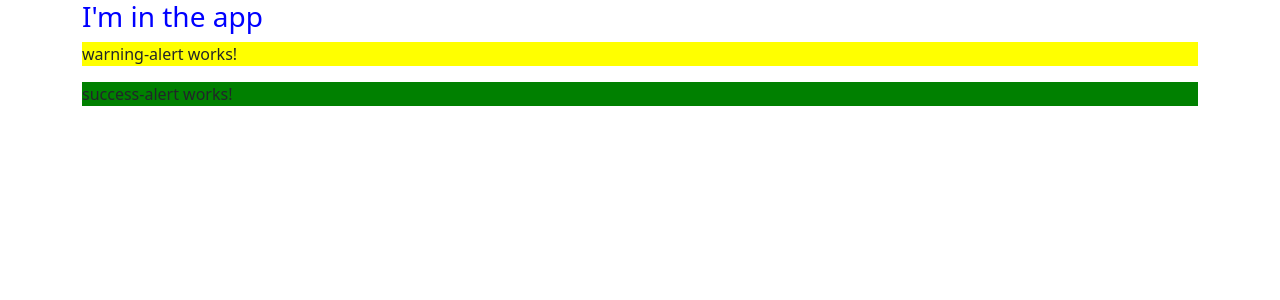
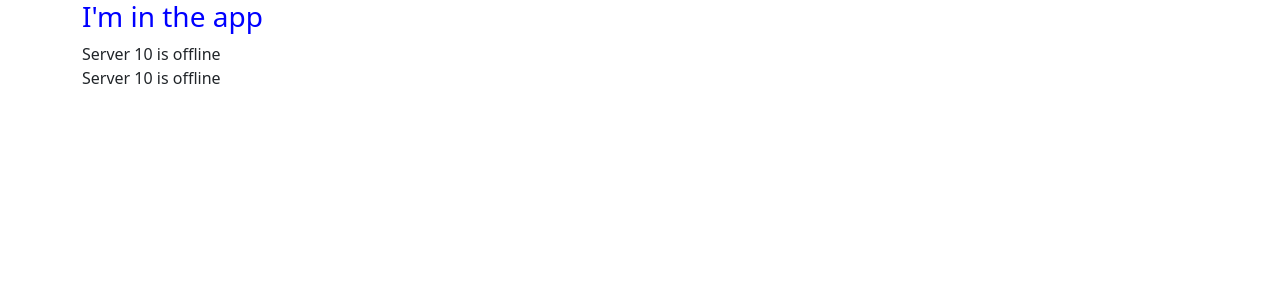
Before and after one commit to lapeko/udemy__the-complete-guide-to-angular-2, an Angular app in the folder my-first-app/: page / in a window 1280 px wide. Shown: the top 300 px of the page. Built offline with nearby package versions, Linux system fonts and the light colour scheme.

Commit message:
revert practive. Use interpolation

```diff
--- a/my-first-app/src/app/app.component.html
+++ b/my-first-app/src/app/app.component.html
@@ -2,8 +2,7 @@
   <div class="row">
     <div class="col-xs-12">
       <h3>I'm in the app</h3>
-      <app-warning-alert></app-warning-alert>
-      <app-success-alert></app-success-alert>
+      <app-servers></app-servers>
     </div>
   </div>
 </div>
--- a/my-first-app/src/app/server/server.component.html
+++ b/my-first-app/src/app/server/server.component.html
@@ -1 +1 @@
-<div>app-server</div>
+<div>Server {{ serverId }} is {{ status }}</div>
--- a/my-first-app/src/app/server/server.component.ts
+++ b/my-first-app/src/app/server/server.component.ts
@@ -4,4 +4,7 @@ import { Component } from '@angular/core';
   selector: 'app-server',
   templateUrl: './server.component.html',
 })
-export class ServerComponent {}
+export class ServerComponent {
+  serverId = 10;
+  status = 'offline';
+}
--- a/my-first-app/src/app/success-alert/success-alert.component.css
+++ /dev/null
@@ -1,4 +0,0 @@
-:host {
-  display: block;
-  background-color: green;
-}
--- a/my-first-app/src/app/success-alert/success-alert.component.html
+++ /dev/null
@@ -1 +0,0 @@
-<p>success-alert works!</p>
--- a/my-first-app/src/app/warning-alert/warning-alert.component.css
+++ /dev/null
@@ -1,4 +0,0 @@
-:host {
-  display: block;
-  background-color: yellow;
-}
--- a/my-first-app/src/app/warning-alert/warning-alert.component.html
+++ /dev/null
@@ -1 +0,0 @@
-<p>warning-alert works!</p>
```
Also changed, not shown: my-first-app/src/app/app.module.ts (+1 -9 lines), my-first-app/src/app/success-alert/success-alert.component.ts (deleted, +0 -8 lines), my-first-app/src/app/warning-alert/warning-alert.component.ts (deleted, +0 -10 lines).
